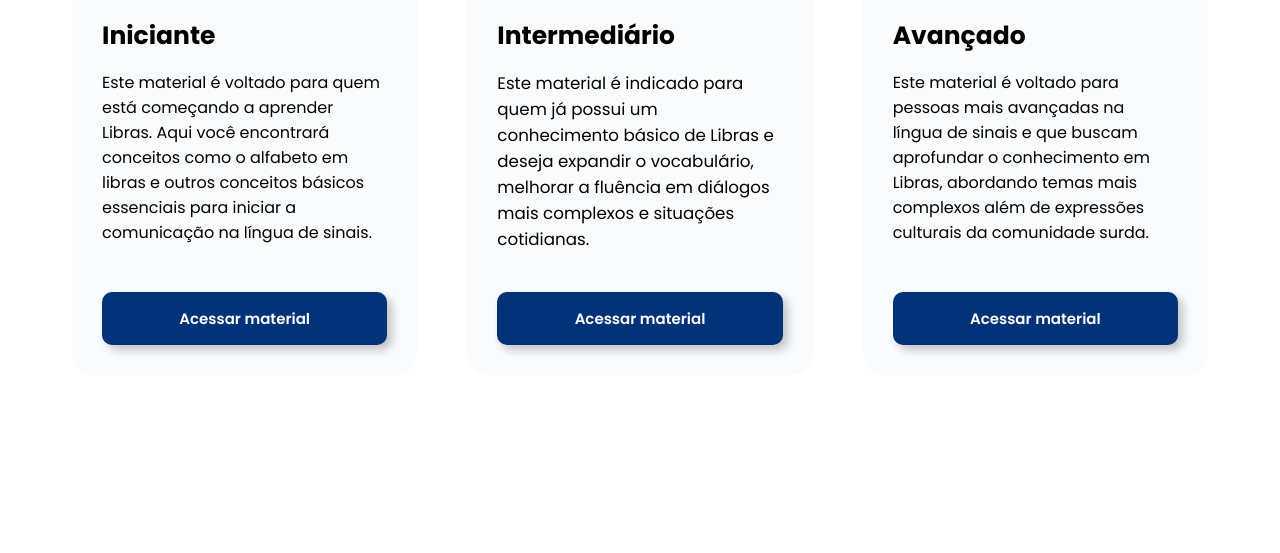
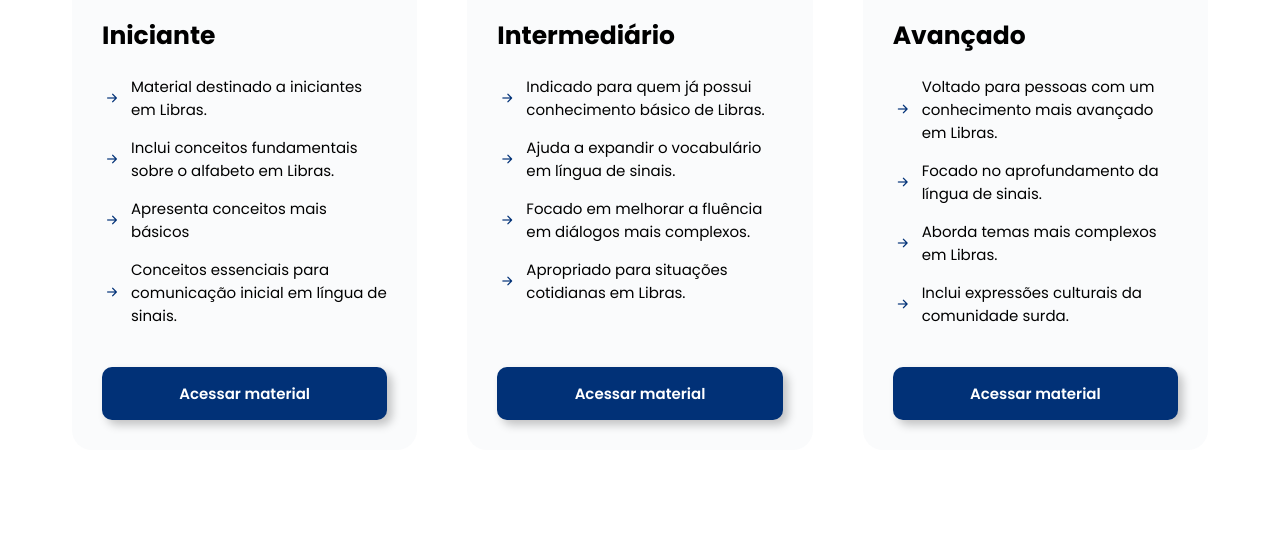
Before and after one commit to gabrielalencs/DeafTech, a plain HTML site: page index.html in a window 1280 px wide. Shown: the part 1652-2205 px from the top of the page. Drawn offline with nearby package versions, Linux system fonts and the light colour scheme.

Commit message:
ajustes na seção de materiais

```diff
--- a/assets/scss/layout/home/_materialsSection.scss
+++ b/assets/scss/layout/home/_materialsSection.scss
@@ -83,9 +83,23 @@
                 font-size: 2.5rem;
             }
 
-            p {
-                margin-top: 1.5rem;
-                font-size: 1.6rem;
+            ul {
+                margin-top: 2rem;
+                display: flex;
+                flex-direction: column;
+                gap: 1.5rem;
+
+                i {
+                    font-size: 2rem;
+                    color: color.$primary-color;
+                }
+
+                li {
+                    display: flex;
+                    align-items: center;
+                    gap: .9rem;
+                    font-size: 1.5rem;
+                }
             }
         }
 
--- a/index.html
+++ b/index.html
@@ -30,9 +30,9 @@
                             <li class="header__item">
                                 <a href="#materials">Materiais</a>
                             </li>
-                            <li class="header__item">
+                            <!-- <li class="header__item">
                                 <a href="#">FAQ</a>
-                            </li>
+                            </li> -->
                         </ul>
                     </nav>
 
@@ -61,7 +61,8 @@
             <div class="hero__content">
                 <h2 class="hero__title">Estudos de Libras Facilitados e Acessíveis para Todos</h2>
                 <p class="hero__description">
-                    Quem domina Libras se destaca! A comunicação inclusiva é uma habilidade essencial no mundo de hoje. Está
+                    Quem domina Libras se destaca! A comunicação inclusiva é uma habilidade essencial no mundo de hoje.
+                    Está
                     pronto para começar sua jornada em Libras?
                 </p>
                 <a href="materials.html" class="hero__btn">Acessar materiais</a>
@@ -74,7 +75,10 @@
             <div class="about__content">
                 <h2 class="about__title">O que é a <span>DeafTech</span>?</h2>
                 <p class="about__description">
-                    A DeafTech é uma <span>plataforma de aprendizagem</span> de Libras voltada para o ensino por <span>meio de textos explicativos e estruturados</span>, como uma documentação. Aqui, você pode aprender os sinais e suas aplicações, com <span>exemplos e descrições detalhadas</span>, de forma clara e gratuita.
+                    A DeafTech é uma <span>plataforma de aprendizagem</span> de Libras voltada para o ensino por
+                    <span>meio de textos explicativos e estruturados</span>, como uma documentação. Aqui, você pode
+                    aprender os sinais e suas aplicações, com <span>exemplos e descrições detalhadas</span>, de forma
+                    clara e gratuita.
                 </p>
             </div>
             <div class="about__image">
@@ -92,9 +96,28 @@
                         </div>
                         <div class="materials__content">
                             <h3>Iniciante</h3>
-                            <p>
-                                Este material é voltado para quem está começando a aprender Libras. Aqui você encontrará conceitos como o alfabeto em libras e outros conceitos básicos essenciais para iniciar a comunicação na língua de sinais.
-                            </p>
+
+                            <ul>
+                                <li>
+                                    <i class="bi bi-arrow-right-short"></i>
+                                    Material destinado a iniciantes em Libras.
+                                </li>
+
+                                <li>
+                                    <i class="bi bi-arrow-right-short"></i>
+                                    Inclui conceitos fundamentais sobre o alfabeto em Libras.
+                                </li>
+
+                                <li>
+                                    <i class="bi bi-arrow-right-short"></i>
+                                    Apresenta conceitos mais básicos
+                                </li>
+
+                                <li>
+                                    <i class="bi bi-arrow-right-short"></i>
+                                    Conceitos essenciais para comunicação inicial em língua de sinais.
+                                </li>
+                            </ul>
                         </div>
                     </div>
                     <div class="materials__button">
@@ -109,9 +132,28 @@
                         </div>
                         <div class="materials__content">
                             <h3>Intermediário</h3>
-                            <p>
-                                Este material é indicado para quem já possui um conhecimento básico de Libras e deseja expandir o vocabulário, melhorar a fluência em diálogos mais complexos e situações cotidianas.
-                            </p>
+
+                            <ul>
+                                <li>
+                                    <i class="bi bi-arrow-right-short"></i>
+                                    Indicado para quem já possui conhecimento básico de Libras.
+                                </li>
+
+                                <li>
+                                    <i class="bi bi-arrow-right-short"></i>
+                                    Ajuda a expandir o vocabulário em língua de sinais.
+                                </li>
+
+                                <li>
+                                    <i class="bi bi-arrow-right-short"></i>
+                                    Focado em melhorar a fluência em diálogos mais complexos.
+                                </li>
+
+                                <li>
+                                    <i class="bi bi-arrow-right-short"></i>
+                                    Apropriado para situações cotidianas em Libras.
+                                </li>
+                            </ul>
                         </div>
                     </div>
                     <div class="materials__button">
@@ -126,9 +168,28 @@
                         </div>
                         <div class="materials__content">
                             <h3>Avançado</h3>
-                            <p>
-                                Este material é voltado para pessoas mais avançadas na língua de sinais e que buscam aprofundar o conhecimento em Libras, abordando temas mais complexos além de expressões culturais da comunidade surda.
-                            </p>
+
+                            <ul>
+                                <li>
+                                    <i class="bi bi-arrow-right-short"></i>
+                                    Voltado para pessoas com um conhecimento mais avançado em Libras.
+                                </li>
+
+                                <li>
+                                    <i class="bi bi-arrow-right-short"></i>
+                                    Focado no aprofundamento da língua de sinais.
+                                </li>
+
+                                <li>
+                                    <i class="bi bi-arrow-right-short"></i>
+                                    Aborda temas mais complexos em Libras.
+                                </li>
+
+                                <li>
+                                    <i class="bi bi-arrow-right-short"></i>
+                                    Inclui expressões culturais da comunidade surda.
+                                </li>
+                            </ul>
                         </div>
                     </div>
                     <div class="materials__button">
```
Also changed, not shown: assets/css/app.css, 1 other file.
